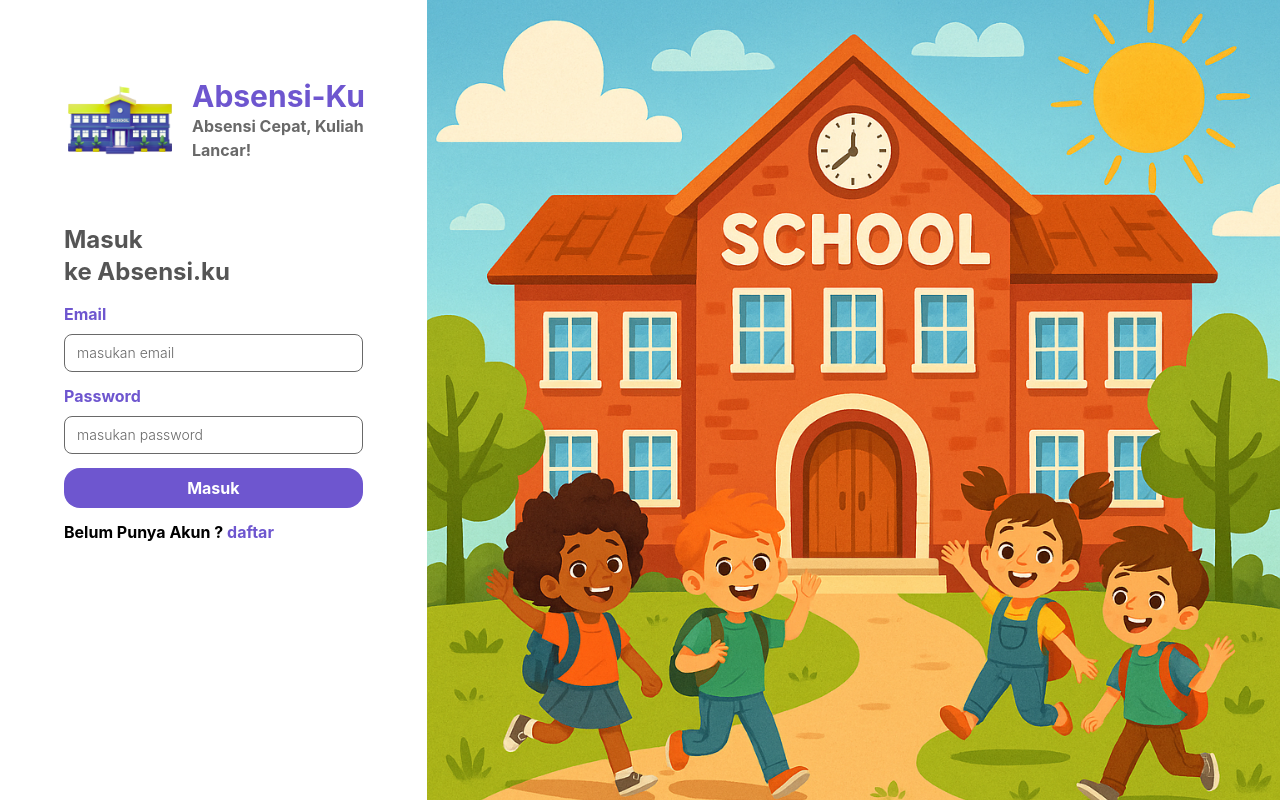
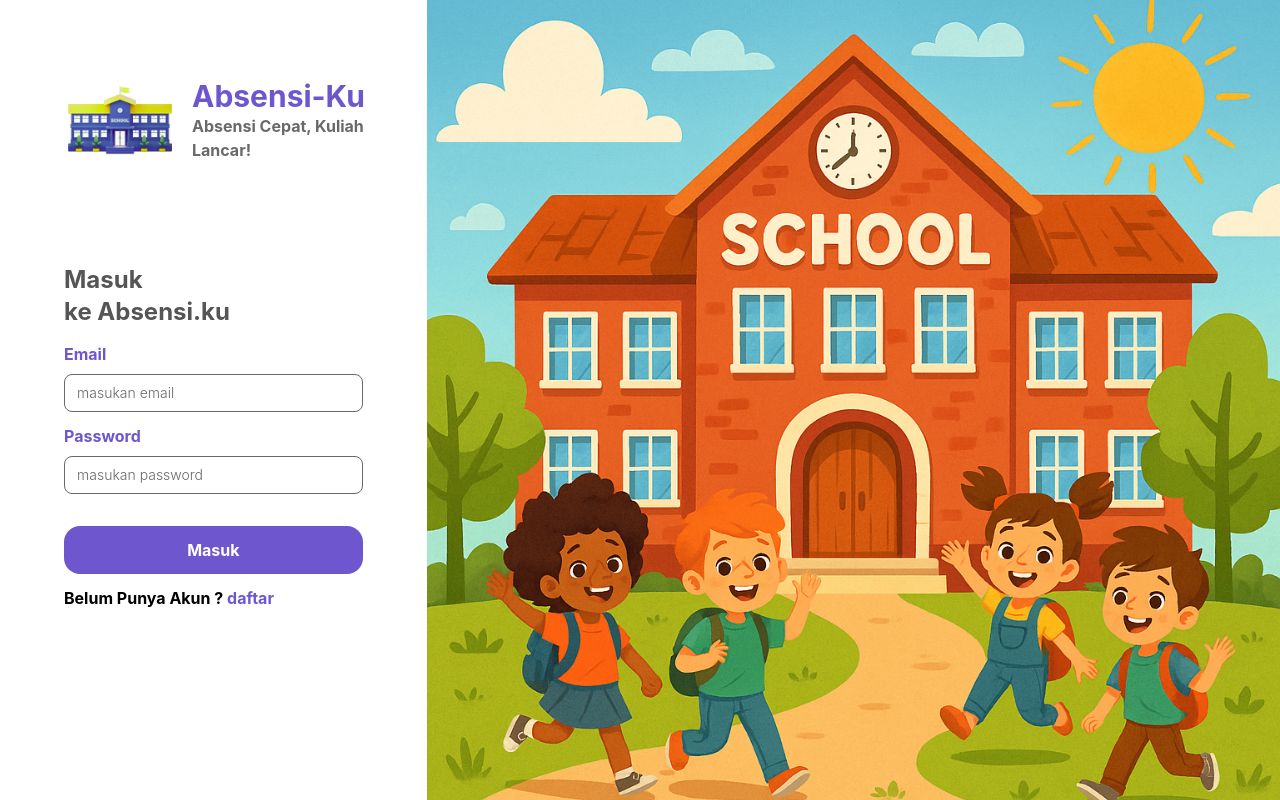
Before and after one commit to jiieea/Nextjs-absenceApp, a Next.js app: page /login in a window 1280 px wide. Built offline with nearby package versions, Linux system fonts and the light colour scheme.

Commit message:
update : limitation user's attempts

```diff
--- a/src/app/login/page.tsx
+++ b/src/app/login/page.tsx
@@ -14,12 +14,15 @@ import { errorMsg } from '@/lib/errorMsg'
 import { toast } from 'sonner'
 import { Toaster } from '@/components/ui/sonner'
 
+
 const LoginPage = () => {
-  const router = useRouter()
+  const router = useRouter();
+  const [ failed , setFailed ] = useState(0);
   const [email, setEmail] = useState("");
   const [password, setPassword] = useState("");
   const [loading, setLoading] = useState(false);
-  const [error, setError] = useState("")
+  const [error, setError] = useState("");
+
 
   const handleLogin = async (event: React.FormEvent) => {
     event.preventDefault();
@@ -37,14 +40,15 @@ const LoginPage = () => {
     } catch (e: any) {
       const err = errorMsg(e.message);
       if(err && err[1])
-        setError(err[1])
+        setError(err[1]);
+      setFailed(failed + 1);
     } finally {
-      setLoading(false)
+      setLoading(false);
     }
   }
   return (
     <div className='w-screen h-screen flex justify-between '>
-    <div className='w-2/6 flex flex-col h-full p-16 gap-16 md:gap-1 '>
+    <div className='w-2/6 flex flex-col h-full p-16 gap-16 md:gap-1  lg:space-y-4 '>
       <div className='flex items-center  gap-4 md:w-xs'>
         <Image src={Logo} alt='logo' className='lg:w-28 md:w-20' />
         <div className="flex-col">
@@ -53,7 +57,7 @@ const LoginPage = () => {
         </div>
       </div>
       {/* form input  */}
-      <form onSubmit={handleLogin} className='mt-16 md:mt-10 '>
+      <form onSubmit={handleLogin} className='lg:mt-16 md:mt-10 '>
         <div className='xl:mb-3.5 md:mb-1'>
           <h1 className='font-bold lg:text-2xl mt-3 text-pseudo-disable md:mt-1 '>Masuk <br /> ke Absensi.ku</h1>
         </div>
@@ -84,8 +88,11 @@ const LoginPage = () => {
         {error && <p className="text-error text-sm">{error}</p>}
         <div className="flex flex-col gap-2 ">
           <button
-            className='bg-primary rounded-2xl p-2 mt-5 text-white font-bold cursor-pointer md:mt-0.5'
-            type='submit'>
+            className={
+              failed >= 2 ? "cursor-not-allowed bg-primary rounded-2xl lg:py-3 lg:px-4  lg:mt-5 text-white font-bold  md:mt-0.5 md:py-3 md:px-2" : 'bg-primary rounded-2xl lg:py-3 lg:px-4  lg:mt-5 text-white font-bold  md:mt-0.5 md:py-3 md:px-2 cursor-pointer'
+            }
+            type='submit'
+            >
             {
               loading ? (
                 <Loader />
--- a/src/app/register/page.tsx
+++ b/src/app/register/page.tsx
@@ -27,7 +27,19 @@ const RegisterPage = () => {
   // handle button submit
   const handleSubmitButton = async (e: React.FormEvent) => {
     e.preventDefault();
-    setLoading(true)
+    setLoading(true);
+
+       // check if the name exist , if exist , update error state
+       const fetchData = await getDocs(collection(db , 'users'));
+       const userName = Array.from(new Set(fetchData.docs.map((user) => user.data().name)));
+       console.log(userName)
+       for (const uName of userName) {
+         if(name === uName) {
+           setError("Nama Sudah Ada")
+           setLoading(false)
+           return;
+         }
+       }
     try {
       const userCredential = await createUserWithEmailAndPassword(auth, email, password);
       const uid = userCredential.user.uid;
@@ -35,25 +47,11 @@ const RegisterPage = () => {
       await updateProfile(userCredential.user, {
         displayName: name
       });
-
-            // check if the name exist , if exist , update error state
-            const fetchData = await getDocs(collection(db , 'users'));
-            const userName = Array.from(new Set(fetchData.docs.map((user) => user.data().name)))
-            for (const uName of userName) {
-              if(name === uName) {
-                setError("Nama Sudah Ada")
-                break;
-              }
-            }
-
       await setDoc(doc(db, 'users', uid), {
         name,
         email,
         role: 'guru'
       });
-
-
-
       setShowModal(true);
       setName('');
       setEmail('');
```
